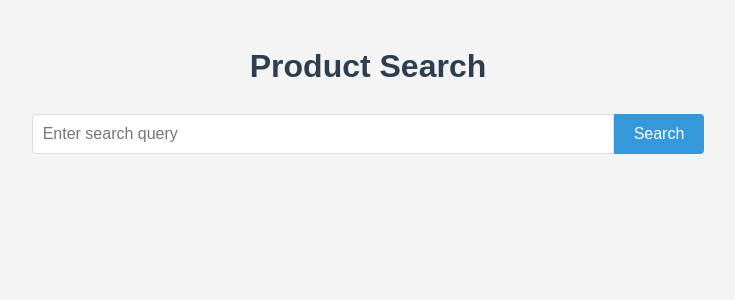
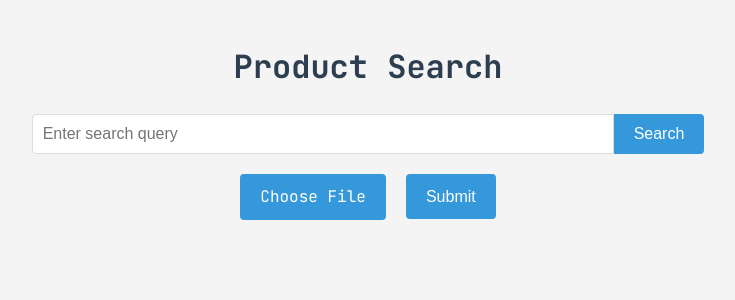
Before and after one commit to PeoplePlusAI/GreenTrack, a Django app: page / in a window 1280 px wide. Shown: the top 300 px of the page, without its empty margins (272-1007 px from the left). Run offline with Django 5.2, Linux system fonts and the light colour scheme.

Commit message:
feat: update frontend

```diff
--- a/Energy Rating Evaluator/search/static/search/style.css
+++ b/Energy Rating Evaluator/search/static/search/style.css
@@ -1,5 +1,5 @@
 body {
-    font-family: Arial, sans-serif;
+    font-family: "JetBrains Mono", monospace;
     line-height: 1.6;
     color: #333;
     max-width: 800px;
@@ -48,7 +48,8 @@ table {
     margin-top: 20px;
 }
 
-th, td {
+th,
+td {
     padding: 12px;
     text-align: left;
     border-bottom: 1px solid #ddd;
@@ -81,3 +82,52 @@ a {
 a:hover {
     background-color: #2980b9;
 }
+
+#attachButton {
+    border-radius: 4px;
+    height: 45px;
+}
+
+.file-upload-container {
+    height: 45px;
+}
+
+.inputfile+label {
+    padding: 10px 20px;
+    font-size: 16px;
+    color: white;
+    background-color: #3498db;
+    display: inline-block;
+    border-radius: 4px;
+    transition: background-color 0.3s;
+    margin-right: 10px;
+}
+
+.inputfile:focus+label,
+.inputfile+label:hover {
+    background-color: #2980b9;
+}
+
+.inputfile {
+    width: 0.1px;
+    height: 0.1px;
+    opacity: 0;
+    overflow: hidden;
+    position: absolute;
+    z-index: -1;
+}
+
+.inputfile+label {
+    cursor: pointer;
+}
+
+#fileName {
+    display: block;
+    margin-top: 5px;
+    font-style: italic;
+}
+
+.file-upload-container {
+    display: inline-block;
+    margin-right: 10px;
+}
--- a/Energy Rating Evaluator/search/templates/search/results.html
+++ b/Energy Rating Evaluator/search/templates/search/results.html
@@ -6,7 +6,7 @@
     <link rel="stylesheet" type="text/css" href="{% static 'search/style.css' %}">
 </head>
 <body>
-    <h1>Search Results for "{{ query }}"</h1>
+    <h1>Product Energy Ratings</h1>
     <table>
         <tr>
             <th>Product Name</th>
--- a/Energy Rating Evaluator/search/templates/search/search.html
+++ b/Energy Rating Evaluator/search/templates/search/search.html
@@ -1,10 +1,16 @@
 <!DOCTYPE html>
 <html>
+
 <head>
     <title>Product Search</title>
+    <link rel="preconnect" href="https://fonts.googleapis.com">
+    <link rel="preconnect" href="https://fonts.gstatic.com" crossorigin>
+    <link href="https://fonts.googleapis.com/css2?family=JetBrains+Mono:ital,wght@0,100..800;1,100..800&display=swap"
+        rel="stylesheet">
     {% load static %}
     <link rel="stylesheet" type="text/css" href="{% static 'search/style.css' %}">
 </head>
+
 <body>
     <h1>Product Search</h1>
     <form method="post">
@@ -12,5 +18,22 @@
         <input type="text" name="query" placeholder="Enter search query">
         <button type="submit">Search</button>
     </form>
+
+    <form method="post" action="{% url 'upload' %}" enctype="multipart/form-data">
+        {% csrf_token %}
+        <div class="file-upload-container">
+            <input type="file" name="image" accept="image/*" id="imageInput" class="inputfile" />
+            <label for="imageInput">Choose File</label>
+            <span id="fileName"></span>
+        </div>
+        <button type="submit" id="attachButton">Submit</button>
+    </form>
+    <script>
+        document.getElementById('imageInput').addEventListener('change', function (e) {
+            var fileName = e.target.files[0].name;
+            document.getElementById('fileName').textContent = fileName;
+        });
+    </script>
 </body>
+
 </html>
```
